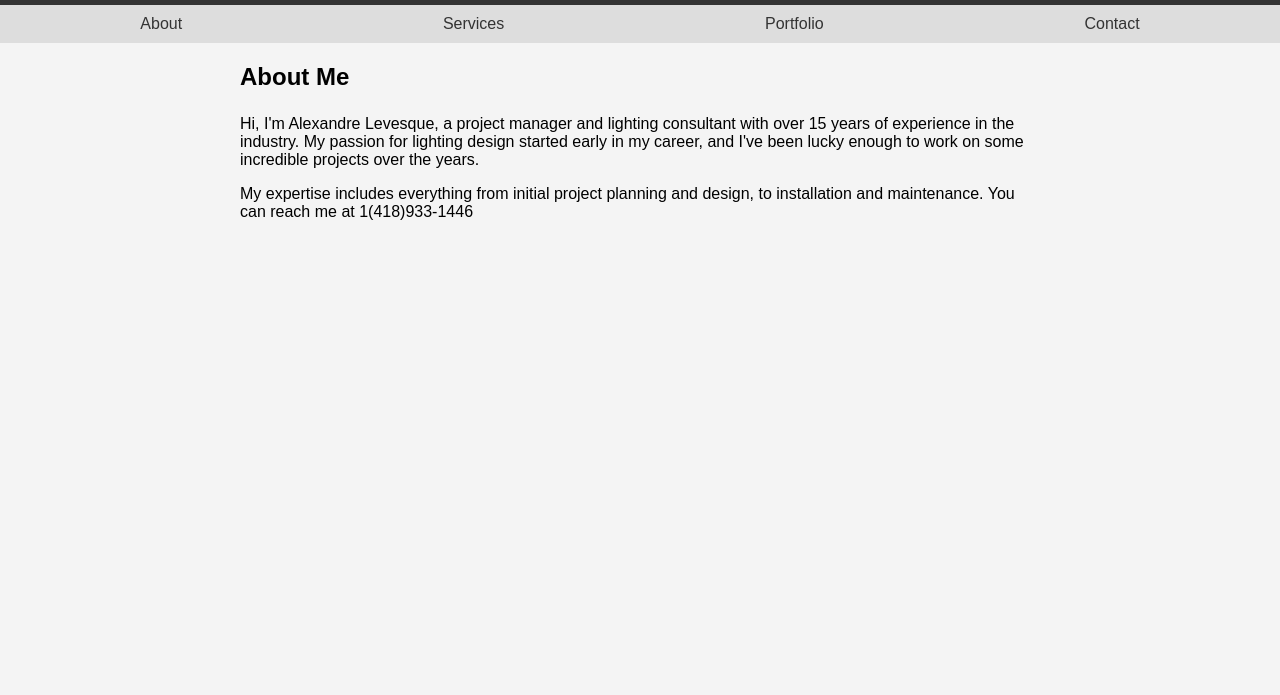
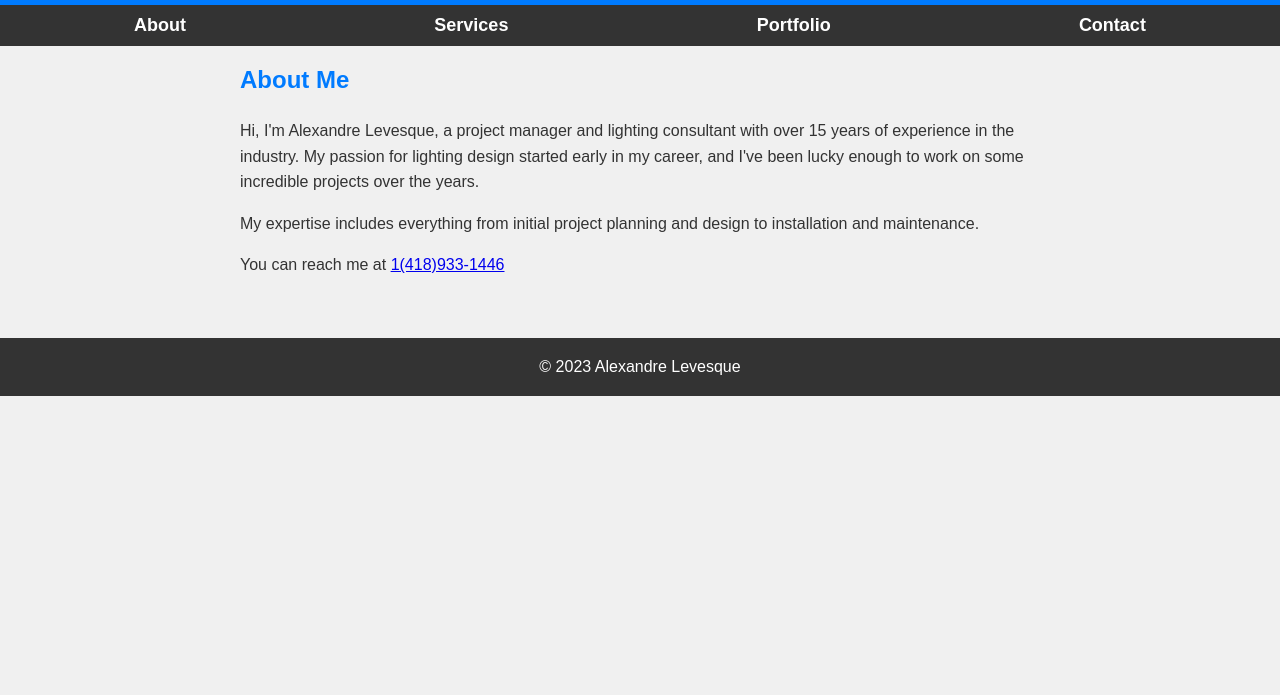
Before and after one commit to herminard/alex-l, a plain HTML site: page index.html in a window 1280 px wide. Shown: the part 105-800 px from the top of the page. Drawn offline with Linux system fonts and the light colour scheme.

Commit message:
Update index.html

```diff
--- a/index.html
+++ b/index.html
@@ -8,13 +8,14 @@
       font-family: Arial, sans-serif;
       margin: 0;
       padding: 0;
-      background-color: #f4f4f4;
+      background-color: #f0f0f0; /* Updated background color */
     }
 
     header {
-      background-color: #333;
+      background-color: #007bff; /* Blue header background */
       color: #fff;
       padding: 20px;
+      text-align: center; /* Centered header text */
     }
 
     h1 {
@@ -29,7 +30,8 @@
     }
 
     nav {
-      background-color: #ddd;
+      background-color: #333;
+      color: #fff;
       padding: 10px;
     }
 
@@ -47,7 +49,13 @@
 
     nav a {
       text-decoration: none;
-      color: #333;
+      color: #fff;
+      font-weight: bold; /* Bold navigation links */
+      font-size: 18px;
+    }
+
+    nav a:hover {
+      text-decoration: underline; /* Underline on hover */
     }
 
     main {
@@ -63,6 +71,13 @@
     h3 {
       margin-top: 0;
       font-size: 24px;
+      color: #007bff; /* Blue section headings */
+    }
+
+    p {
+      font-size: 16px;
+      line-height: 1.6;
+      color: #333; /* Darker text color */
     }
 
     ul {
@@ -77,17 +92,19 @@
       font-weight: bold;
     }
 
-    input[type="text"], input[type="email"], textarea {
+    input[type="text"],
+    input[type="email"],
+    textarea {
       width: 100%;
       padding: 10px;
       margin-bottom: 20px;
       font-size: 16px;
-      border: none;
+      border: 1px solid #ccc; /* Add a border */
       border-radius: 5px;
     }
 
     input[type="submit"] {
-      background-color: #333;
+      background-color: #007bff; /* Blue submit button */
       color: #fff;
       border: none;
       padding: 10px 20px;
@@ -97,7 +114,7 @@
     }
 
     input[type="submit"]:hover {
-      background-color: #555;
+      background-color: #0056b3; /* Darker blue on hover */
     }
 
     footer {
@@ -127,6 +144,14 @@
     <section id="about">
       <h3>About Me</h3>
       <p>Hi, I'm Alexandre Levesque, a project manager and lighting consultant with over 15 years of experience in the industry. My passion for lighting design started early in my career, and I've been lucky enough to work on some incredible projects over the years.</p>
-      <p>My expertise includes everything from initial project planning and design, to installation and maintenance.
-                         You can reach me at
-                            1(418)933-1446
+      <p>My expertise includes everything from initial project planning and design to installation and maintenance.</p>
+      <p>You can reach me at <a href="tel:14189331446">1(418)933-1446</a></p>
+    </section>
+    <!-- Add more sections for services, portfolio, and contact information -->
+  </main>
+
+  <footer>
+    &copy; 2023 Alexandre Levesque
+  </footer>
+</body>
+</html>
```
